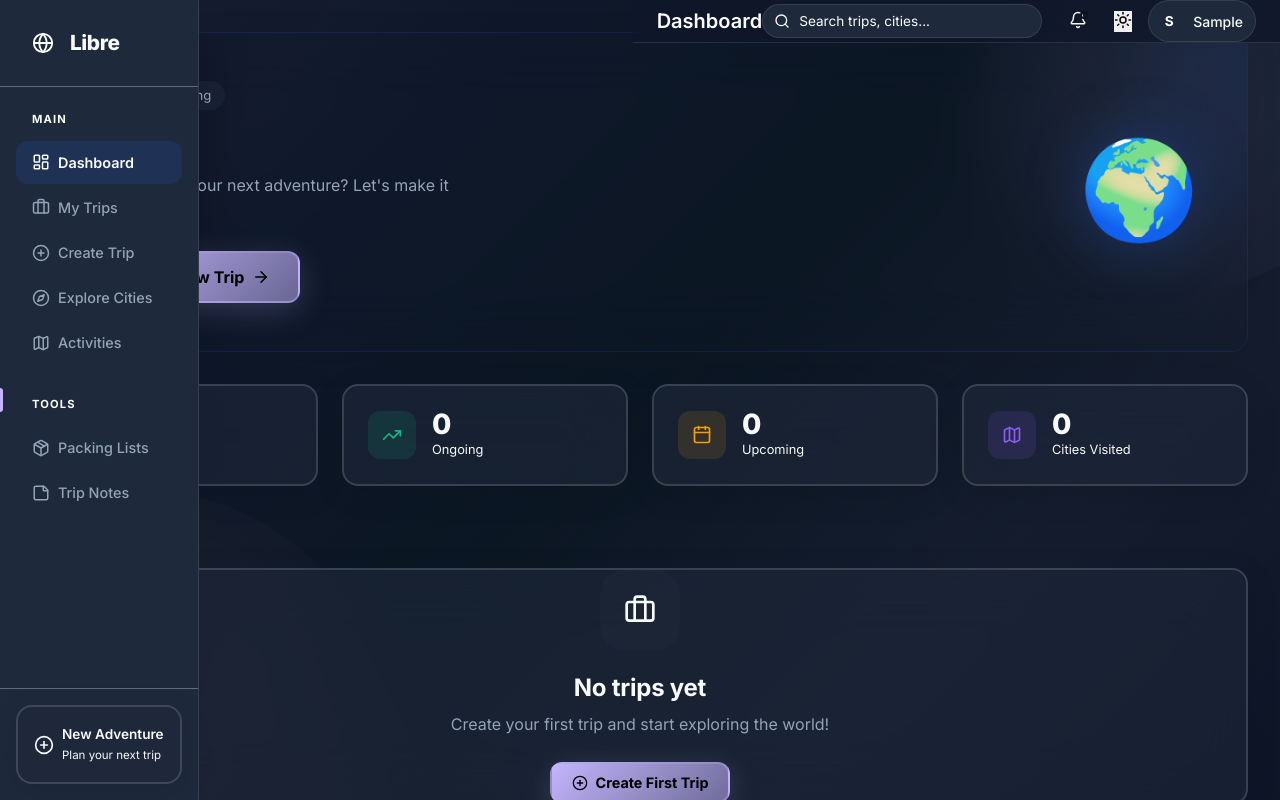
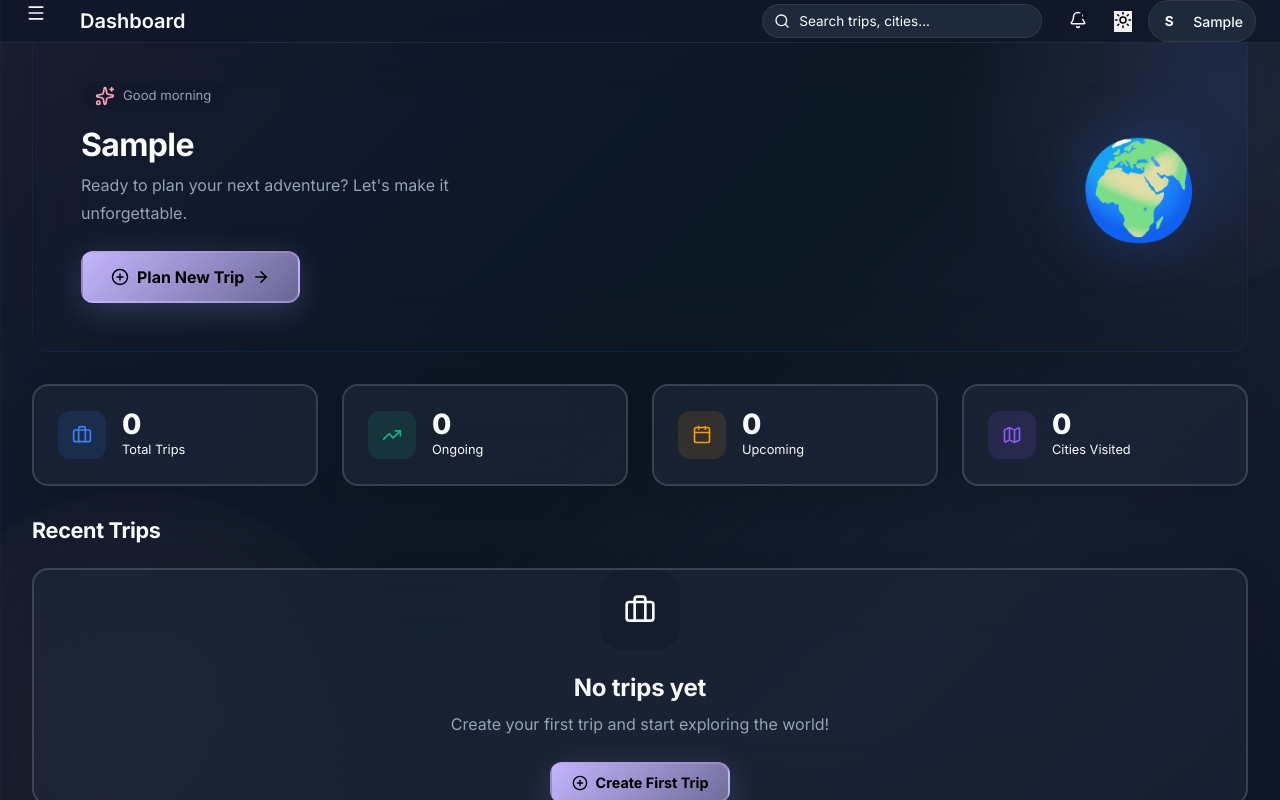
Before and after one commit to Aeist-og/OdooHackathonTravelLoop, a React (Vite) app: page /signup in a window 1280 px wide. Both pictures are taken after typing "Sample", "name@example.com", "Sample123", "Sample123" into the empty fields and a click on the button "Create Account". Shown: the top 800 px of the page. Built offline with nearby package versions, Linux system fonts and the light colour scheme.

Commit message:
UI: Polished glassmorphism, fixed sidebar sliding and viewport responsiveness

```diff
--- a/src/App.jsx
+++ b/src/App.jsx
@@ -59,7 +59,7 @@ function AppLayout() {
 
   return (
     <ProtectedRoute>
-      <div className="app-layout">
+      <div className={`app-layout ${sidebarOpen ? 'sidebar-is-open' : ''}`}>
         <Sidebar isOpen={sidebarOpen} onClose={() => setSidebarOpen(false)} />
         <div className="main-content">
           <Navbar onToggleSidebar={() => setSidebarOpen(!sidebarOpen)} />
--- a/src/components/Navbar.css
+++ b/src/components/Navbar.css
@@ -1,7 +1,7 @@
 .navbar {
   position: fixed;
   top: 0;
-  left: var(--sidebar-width);
+  left: 0;
   right: 0;
   height: var(--navbar-height);
   background: rgba(15, 23, 42, 0.8);
@@ -23,7 +23,13 @@
 }
 
 .menu-toggle {
-  display: none;
+  display: flex;
+}
+
+@media (min-width: 1025px) {
+  .app-layout.sidebar-is-open .navbar {
+    left: var(--sidebar-width);
+  }
 }
 
 .navbar-title {
--- a/src/components/Sidebar.css
+++ b/src/components/Sidebar.css
@@ -4,12 +4,19 @@
   left: 0;
   width: var(--sidebar-width);
   height: 100vh;
-  background: var(--surface);
+  background: var(--glass);
+  backdrop-filter: blur(20px);
+  -webkit-backdrop-filter: blur(20px);
   border-right: 1px solid var(--glass-border);
   display: flex;
   flex-direction: column;
   z-index: 60;
-  transition: transform var(--transition-base);
+  transition: transform var(--transition-base), width var(--transition-base);
+  transform: translateX(-100%);
+}
+
+.sidebar.sidebar-open {
+  transform: translateX(0);
 }
 
 .sidebar-overlay {
@@ -153,20 +160,36 @@
   color: var(--text-muted) !important;
 }
 
+@media (max-width: 1024px) {
+  .sidebar {
+    transform: translateX(-100%);
+  }
+
+  .sidebar.sidebar-open {
+    transform: translateX(0);
+  }
+
+  .sidebar-overlay {
+    display: none;
+  }
+}
+
 @media (max-width: 768px) {
   .sidebar {
     transform: translateX(-100%);
   }
 
-  .sidebar-open {
+  .sidebar.sidebar-open {
     transform: translateX(0);
   }
 
-  .sidebar-overlay {
+  .sidebar.sidebar-open ~ .sidebar-overlay,
+  .sidebar-overlay.active {
     display: block;
     position: fixed;
     inset: 0;
-    background: rgba(0, 0, 0, 0.5);
+    background: rgba(0, 0, 0, 0.4);
+    backdrop-filter: blur(4px);
     z-index: 55;
   }
 }
--- a/src/components/Sidebar.jsx
+++ b/src/components/Sidebar.jsx
@@ -23,7 +23,7 @@ export default function Sidebar({ isOpen, onClose }) {
 
   return (
     <>
-      {isOpen && <div className="sidebar-overlay" onClick={onClose} />}
+      {isOpen && <div className="sidebar-overlay active" onClick={onClose} />}
       <aside className={`sidebar ${isOpen ? 'sidebar-open' : ''}`}>
         <div className="sidebar-header">
           <div className="sidebar-logo" onClick={() => navigate('/')}>
--- a/src/index.css
+++ b/src/index.css
@@ -25,12 +25,12 @@
   --color-dark-text-secondary: #94A3B8;
 
   /* Glassmorphism */
-  --glass-light-light: rgba(255, 255, 255, 0.3);
-  --glass-light-lighter: rgba(255, 255, 255, 0.15);
-  --glass-dark-dark: rgba(30, 41, 59, 0.5);
-  --glass-dark-darker: rgba(15, 23, 42, 0.6);
-  --glass-border-light: rgba(255, 255, 255, 0.3);
-  --glass-border-dark: rgba(255, 255, 255, 0.1);
+  --glass-light-light: rgba(255, 255, 255, 0.4);
+  --glass-light-lighter: rgba(255, 255, 255, 0.2);
+  --glass-dark-dark: rgba(15, 23, 42, 0.4);
+  --glass-dark-darker: rgba(11, 17, 32, 0.6);
+  --glass-border-light: rgba(255, 255, 255, 0.5);
+  --glass-border-dark: rgba(255, 255, 255, 0.08);
 
   /* Semantic Colors */
   --success: #10B981;
@@ -120,7 +120,10 @@ body {
 }
 
 /* Fix awkward viewport/scroll issues for hackathon viewing */
-html, body, #root { height: 100%; }
+html, body, #root {
+  min-height: 100vh;
+  margin: 0;
+}
 
 
 /* Abstract Background Shapes */
@@ -298,10 +301,17 @@ p {
 
 .main-content {
   flex: 1;
-  margin-left: var(--sidebar-width);
+  margin-left: 0; /* Changed to 0 so it's full width, and sidebar floats or pushes conditionally */
   padding-top: var(--navbar-height);
   min-height: 100vh;
   transition: margin-left var(--transition-base);
+}
+
+/* When sidebar is open on desktop, push content */
+@media (min-width: 1025px) {
+  .app-layout.sidebar-is-open .main-content {
+    margin-left: var(--sidebar-width);
+  }
 }
 
 .main-content.no-sidebar {
```
Also changed, not shown: 1 other file (tests, documents, lock files or other folders).
